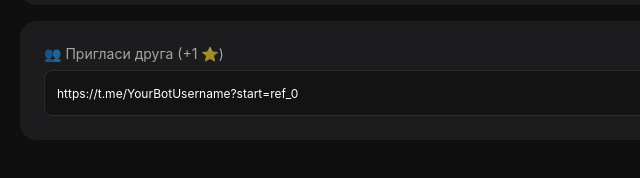
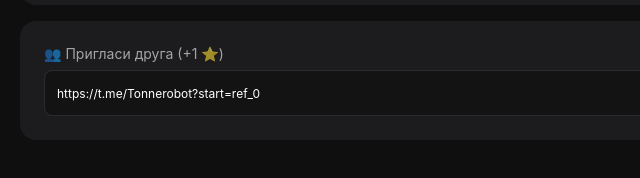
Before and after one commit to jarfile13/bot, a plain HTML site: page index.html in a window 1280 px wide. Shown: the part 598-776 px from the top of the page, 0-640 px from the left. Drawn offline with Linux system fonts and the light colour scheme.

Commit message:
Update index.html

```diff
--- a/index.html
+++ b/index.html
@@ -55,7 +55,7 @@
 
     const userId = tg?.initDataUnsafe?.user?.id || '0';
     const username = tg?.initDataUnsafe?.user?.username || '';
-    const botUsername = 'YourBotUsername';
+    const botUsername = 'Tonnerobot';
 
     let balance = parseFloat(localStorage.getItem('balance_' + userId) || '0');
     let adCount = parseInt(localStorage.getItem('adCount_' + userId) || '0');
```
